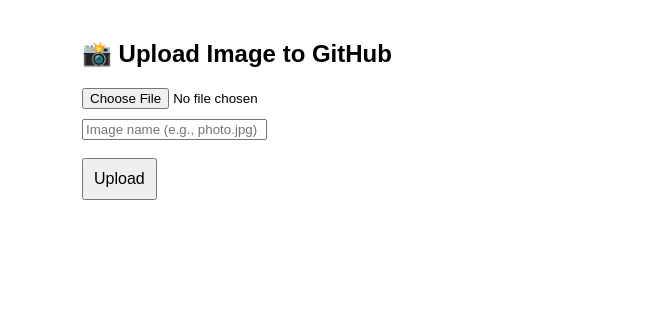
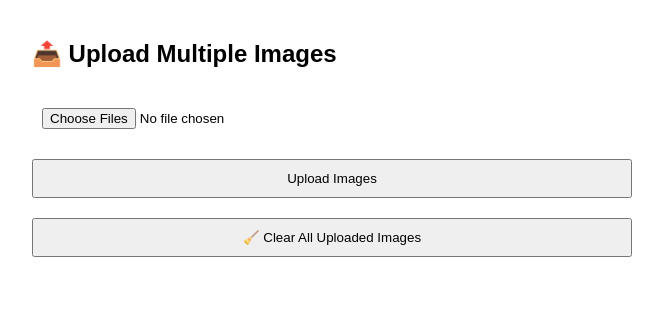
Before and after one commit to AlwaysTasty/COIuploader, a plain HTML site: page COIuploader.html in a window 1280 px wide. Shown: the whole page, without its empty margins (308-971 px from the left). Drawn offline with Linux system fonts and the light colour scheme.

Commit message:
Update COIuploader.html

```diff
--- a/COIuploader.html
+++ b/COIuploader.html
@@ -1,88 +1,113 @@
 <!DOCTYPE html>
 <html lang="en">
 <head>
-  <meta charset="UTF-8" />
-  <meta name="viewport" content="width=device-width, initial-scale=1.0"/>
-  <title>Image Uploader to GitHub</title>
+  <meta charset="UTF-8">
+  <meta name="viewport" content="width=device-width, initial-scale=1">
+  <title>Multi Image Uploader</title>
   <style>
-    body {
-      font-family: sans-serif;
-      padding: 20px;
-      max-width: 500px;
-      margin: auto;
-    }
-    input[type="file"] {
-      margin-bottom: 10px;
-    }
-    button {
-      padding: 10px;
-      font-size: 16px;
-    }
-    #status {
-      margin-top: 20px;
-      font-weight: bold;
-    }
+    body { font-family: sans-serif; padding: 20px; max-width: 600px; margin: auto; }
+    input, button { margin: 10px 0; padding: 10px; width: 100%; }
+    #status { margin-top: 20px; font-weight: bold; }
   </style>
 </head>
 <body>
-  <h2>📸 Upload Image to GitHub</h2>
-  <input type="file" id="imageInput" accept="image/*" />
-  <br/>
-  <input type="text" id="fileName" placeholder="Image name (e.g., photo.jpg)" />
-  <br/><br/>
-  <button onclick="uploadToGitHub()">Upload</button>
-
+  <h2>📤 Upload Multiple Images</h2>
+  <input type="file" id="imageInput" accept="image/*" multiple>
+  <button onclick="uploadImages()">Upload Images</button>
+  <button onclick="clearUploads()">🧹 Clear All Uploaded Images</button>
   <div id="status"></div>
 
   <script>
-    const GITHUB_TOKEN = 'YOUR_GITHUB_TOKEN_HERE'; // <<--- Replace with your token
-    const REPO_OWNER = 'your-username';             // <<--- Replace with your username
-    const REPO_NAME = 'your-repo';                  // <<--- Replace with your repo name
-    const BRANCH = 'main';                          // <<--- Replace with your branch
+    const GITHUB_TOKEN = 'YOUR_GITHUB_TOKEN_HERE';
+    const REPO_OWNER = 'your-username';
+    const REPO_NAME = 'your-repo';
+    const BRANCH = 'main';
 
-    async function uploadToGitHub() {
-      const fileInput = document.getElementById('imageInput');
-      const fileName = document.getElementById('fileName').value || 'image.jpg';
+    async function uploadImages() {
+      const input = document.getElementById('imageInput');
+      const files = input.files;
       const status = document.getElementById('status');
-
-      if (!fileInput.files.length) {
-        status.textContent = 'Please select an image.';
+      if (!files.length) {
+        status.textContent = 'Please select images.';
         return;
       }
 
-      const file = fileInput.files[0];
-      const reader = new FileReader();
+      const today = new Date().toISOString().split('T')[0];
+      status.innerHTML = 'Uploading...<br>';
 
-      reader.onloadend = async () => {
-        const base64 = reader.result.split(',')[1];
+      for (let i = 0; i < files.length; i++) {
+        const file = files[i];
+        const reader = new FileReader();
+        const fileName = `${today}_${i + 1}${file.name.match(/\.\w+$/)?.[0] || '.jpg'}`;
 
-        const url = `https://api.github.com/repos/${REPO_OWNER}/${REPO_NAME}/contents/uploads/${fileName}`;
-        const message = `Upload ${fileName} on ${new Date().toLocaleString()}`;
+        await new Promise(resolve => {
+          reader.onloadend = async () => {
+            const base64 = reader.result.split(',')[1];
+            const url = `https://api.github.com/repos/${REPO_OWNER}/${REPO_NAME}/contents/uploads/${fileName}`;
+            const res = await fetch(url, {
+              method: 'PUT',
+              headers: {
+                'Authorization': `token ${GITHUB_TOKEN}`,
+                'Content-Type': 'application/json'
+              },
+              body: JSON.stringify({
+                message: `Upload ${fileName}`,
+                content: base64,
+                branch: BRANCH
+              })
+            });
+            if (res.ok) {
+              status.innerHTML += `✅ ${fileName}<br>`;
+            } else {
+              const err = await res.json();
+              status.innerHTML += `❌ ${fileName}: ${err.message}<br>`;
+            }
+            resolve();
+          };
+          reader.readAsDataURL(file);
+        });
+      }
+    }
 
-        const response = await fetch(url, {
-          method: 'PUT',
+    async function clearUploads() {
+      const url = `https://api.github.com/repos/${REPO_OWNER}/${REPO_NAME}/contents/uploads`;
+      const res = await fetch(url, {
+        headers: {
+          'Authorization': `token ${GITHUB_TOKEN}`
+        }
+      });
+
+      const status = document.getElementById('status');
+
+      if (!res.ok) {
+        const err = await res.json();
+        status.textContent = `❌ Failed to list files: ${err.message}`;
+        return;
+      }
+
+      const files = await res.json();
+      status.innerHTML = 'Deleting files...<br>';
+
+      for (const file of files) {
+        const delRes = await fetch(file.url, {
+          method: 'DELETE',
           headers: {
             'Authorization': `token ${GITHUB_TOKEN}`,
             'Content-Type': 'application/json'
           },
           body: JSON.stringify({
-            message: message,
-            content: base64,
+            message: `Delete ${file.name}`,
+            sha: file.sha,
             branch: BRANCH
           })
         });
-
-        if (response.ok) {
-          const data = await response.json();
-          const rawUrl = `https://raw.githubusercontent.com/${REPO_OWNER}/${REPO_NAME}/${BRANCH}/uploads/${fileName}`;
-          status.innerHTML = `✅ Uploaded!<br/><a href="${rawUrl}" target="_blank">${rawUrl}</a>`;
+        if (delRes.ok) {
+          status.innerHTML += `🗑️ Deleted ${file.name}<br>`;
         } else {
-          const error = await response.json();
-          status.textContent = `❌ Error: ${error.message}`;
+          const err = await delRes.json();
+          status.innerHTML += `❌ Failed to delete ${file.name}: ${err.message}<br>`;
         }
-      };
-
-      reader.readAsDataURL(file);
+      }
     }
   </script>
 </body>
```
